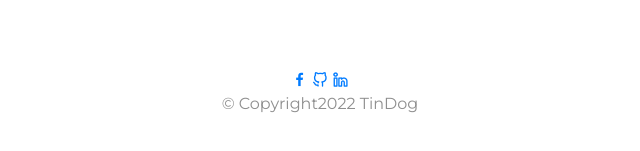
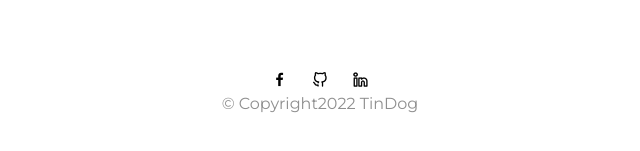
Before and after one commit to gouravsharma003/tindog, a plain HTML site: page index.html in a window 1280 px wide. Shown: the part 3094-3245 px from the top of the page, 320-960 px from the left. Drawn offline with nearby package versions, Linux system fonts and the light colour scheme.

Commit message:
Update styles.css

```diff
--- a/styles.css
+++ b/styles.css
@@ -155,7 +155,7 @@ background-color: #fff;
     transform: rotate(0);
   }
 }
-.social-logo {
+.home_social_icon {
   margin: 20px 10px;
   color: black;
 }
```
